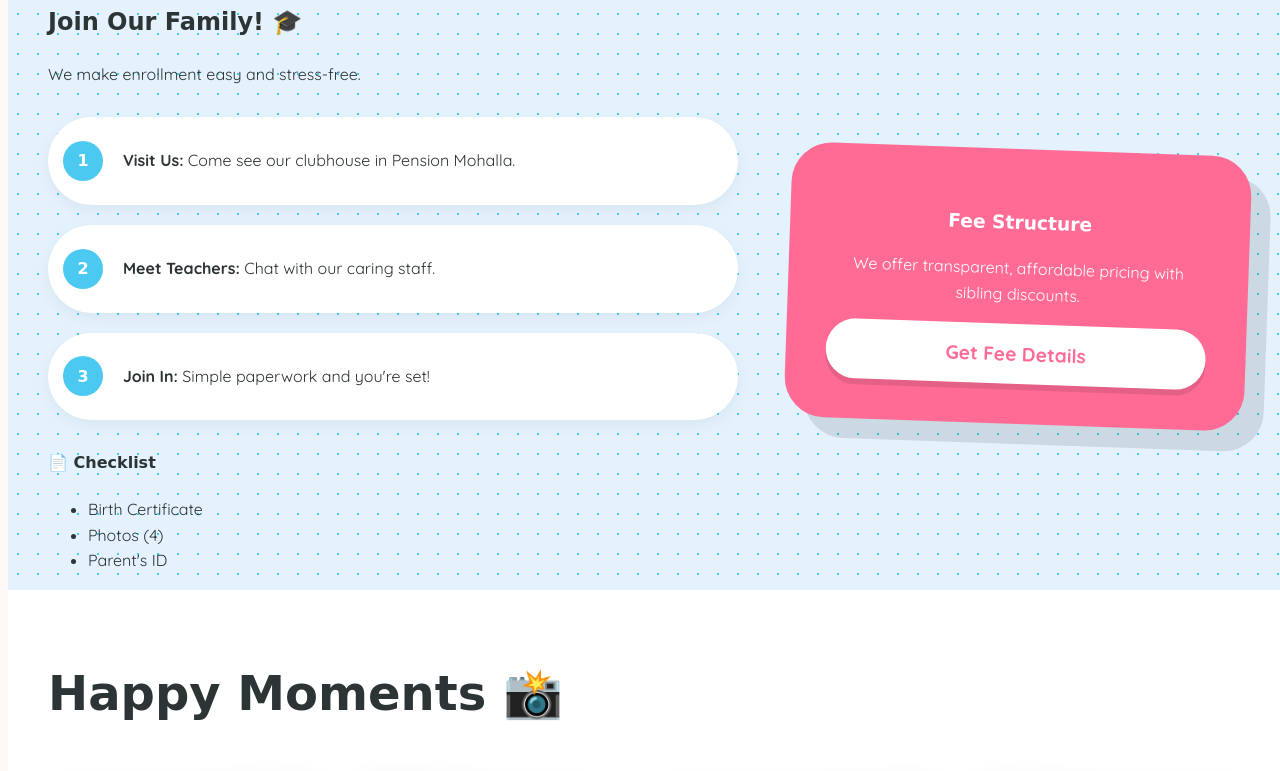
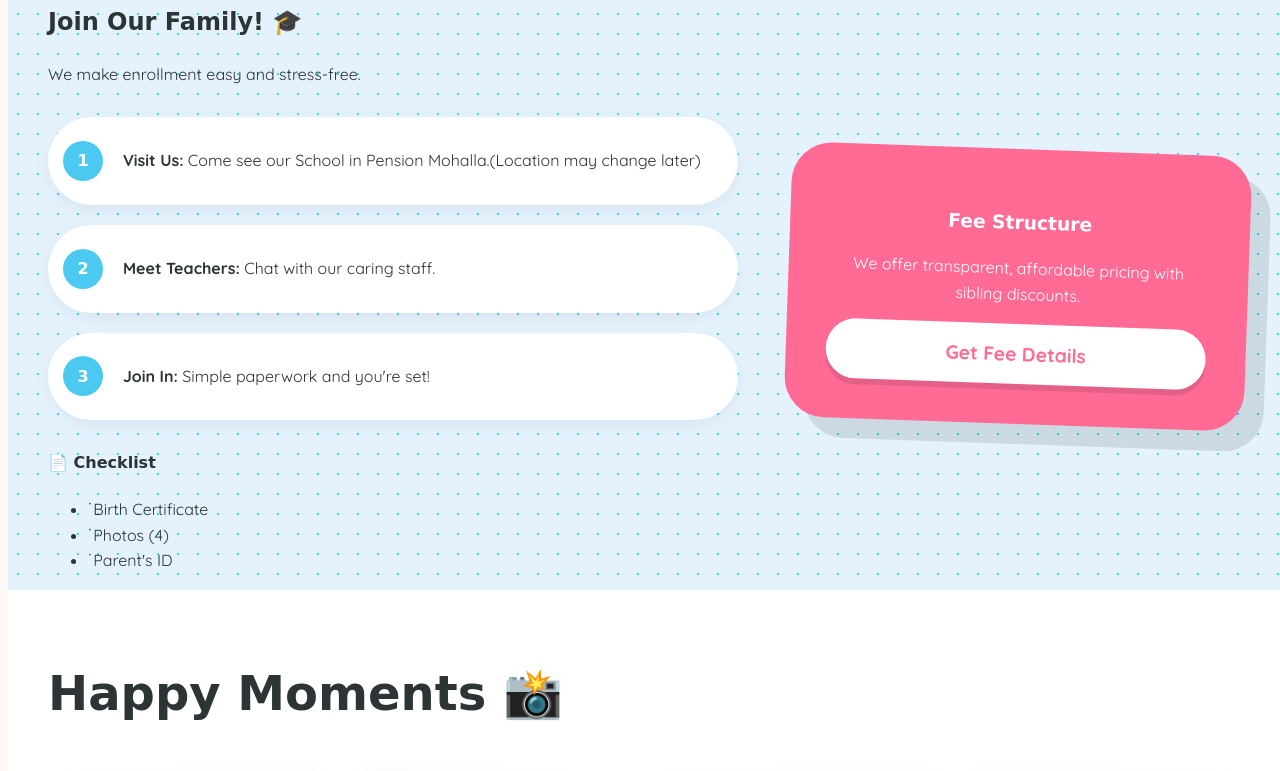
Before and after one commit to cybersleuth25/Blossom_Kids, a plain HTML site: page Index.html in a window 1280 px wide. Shown: the part 4008-4779 px from the top of the page. Drawn offline with nearby package versions, Linux system fonts and the light colour scheme; a web font is replaced by a local one.

Commit message:
Updated files

```diff
--- a/Index.html
+++ b/Index.html
@@ -222,7 +222,7 @@
                         <div class="step-list">
                             <div class="step-item">
                                 <span class="step-num">1</span>
-                                <p><strong>Visit Us:</strong> Come see our clubhouse in Pension Mohalla.</p>
+                                <p><strong>Visit Us:</strong> Come see our School in Pension Mohalla.(Location may change later)</p>
                             </div>
                             <div class="step-item">
                                 <span class="step-num">2</span>
@@ -237,9 +237,9 @@
                         <div class="docs-box">
                             <h4>📄 Checklist</h4>
                             <ul>
-                                <li>Birth Certificate</li>
-                                <li>Photos (4)</li>
-                                <li>Parent's ID</li>
+                                <li>&dot;Birth Certificate</li>
+                                <li>&dot;Photos (4)</li>
+                                <li>&dot;Parent's ID</li>
                             </ul>
                         </div>
                     </div>
@@ -343,7 +343,7 @@
                                 <div>
                                     <h5>Call Us</h5>
                                     <p><a href="tel:+918277452777">+91 8277452777</a></p>
-                                    <p><a href="tel:+919902560625">+91 9902560625</a></p>
+                                    <p><a href="tel:+919902560625">+91 8660050952</a></p>
                                 </div>
                             </div>
 
@@ -395,7 +395,7 @@
                 </div>
             </div>
             <div class="footer-bottom">
-                <p>© 2025 Blossom Kids. Made with 🍪 and ❤️.</p>
+                <p>&copy; 2025 Blossom Kids. Made with 🍪 and ❤️.</p>
             </div>
         </div>
     </footer>
--- a/script.js
+++ b/script.js
@@ -341,8 +341,6 @@ document.addEventListener("DOMContentLoaded", function() {
             updateCounter();
         }
     });
-
-    // --- 11. SCROLL TO TOP BUTTON ---
     const scrollTopBtn = document.createElement('button');
     scrollTopBtn.innerHTML = '↑';
     scrollTopBtn.className = 'scroll-top-btn';
@@ -369,7 +367,5 @@ document.addEventListener("DOMContentLoaded", function() {
     scrollTopBtn.addEventListener('click', () => {
         window.scrollTo({ top: 0, behavior: 'smooth' });
     });
-
-    // --- 12. WELCOME LOG ---
     console.log('%c🌸 Blossom Kids Loaded 🌸', 'color: #D81B60; font-size: 16px; font-weight: bold;');
 });
--- a/style.css
+++ b/style.css
@@ -18,18 +18,14 @@
 
     --text-main: #2D3436;
     --text-light: #636E72;
-
     /* -- FONTS -- */
     --font-head: 'Sniglet', cursive;
     --font-body: 'Quicksand', sans-serif;
-
-    /* -- SHADOWS & BORDERS -- */
     --shadow-pop: 5px 5px 0px rgba(0,0,0,0.1);
     --shadow-soft: 0 10px 30px rgba(255, 107, 149, 0.15);
     --radius-blob: 60% 40% 30% 70% / 60% 30% 70% 40%;
 }
 
-/* --- RESET & GLOBAL --- */
 html { scroll-behavior: smooth; overflow-x: hidden; }
 body {
     font-family: var(--font-body);
```
Also changed, not shown: 404.html (+1 -1 lines), README.md.
